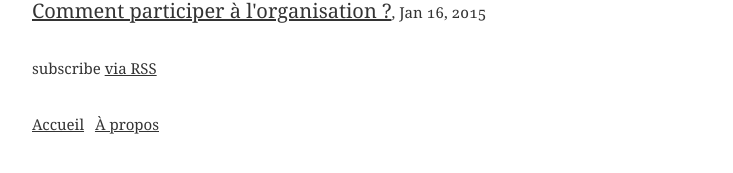
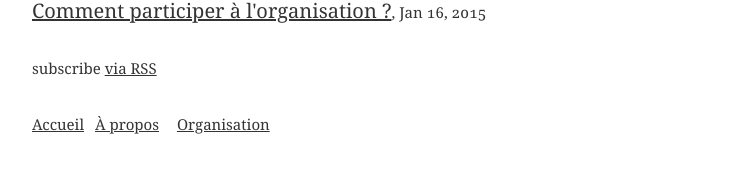
Before and after one commit to comem29/picnic15, a Jekyll site: the page built from index.html, in a window 1280 px wide. Shown: the part 338-511 px from the top of the page, without its empty margins (261-994 px from the left). Built offline with Jekyll 4.4.1, drawn with Linux system fonts in a browser that asks for light colours.

Commit message:
Add link to issue

```diff
--- a/_includes/footer.html
+++ b/_includes/footer.html
@@ -10,6 +10,9 @@
       <li>
         <a class="p--" href="{{ page.url | prepend: site.baseurl }}">{{ page.title }}</a>
       </li>
+      <li>
+        <a class="p--" href="https://github.com/comem29/picnic15/issues">Organisation</a>
+      </li>
       {% endif %}
       {% endfor %}
     </ul>
```
